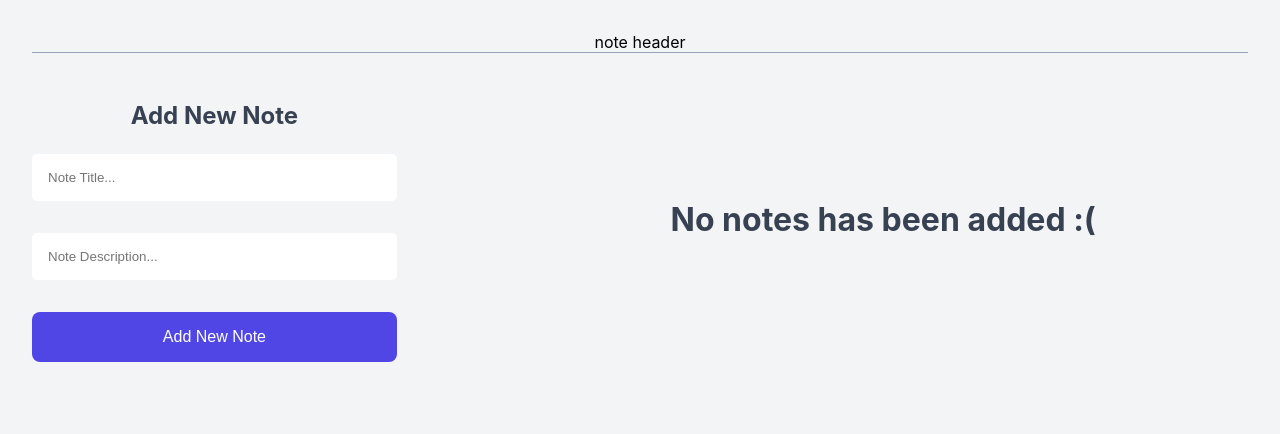
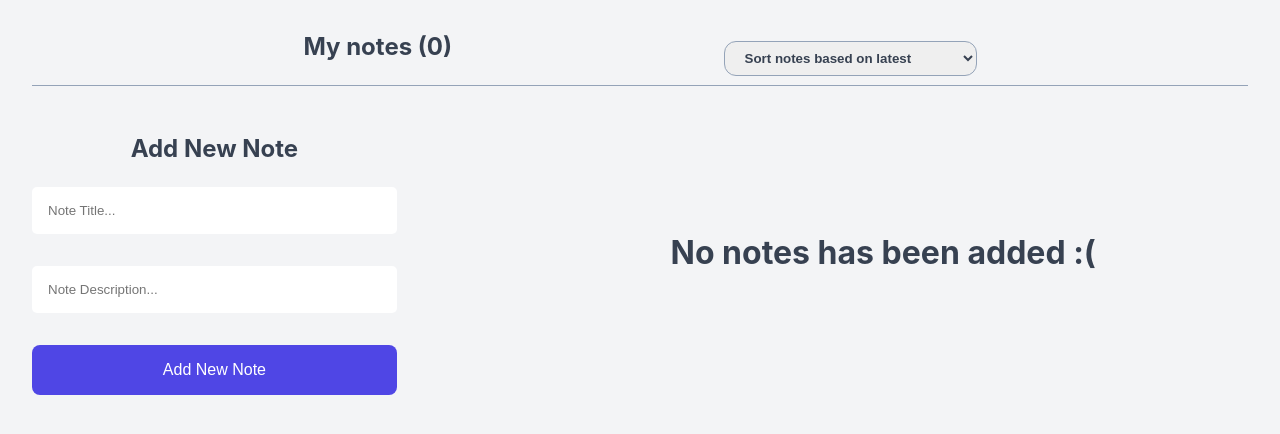
Before and after one commit to Soroosh-Hemati/NoteApp-React, a React app: page / in a window 1280 px wide. Shown: the top 434 px of the page. Built offline with nearby package versions, Linux system fonts and the light colour scheme; the HTML template or start-up script is replaced by a standard one.

Commit message:
NoteHeader component added and completed

```diff
--- a/src/App.css
+++ b/src/App.css
@@ -10,6 +10,9 @@
   justify-content: space-evenly;
   margin-bottom: 3rem;
   border-bottom: 1px solid var(--text-400);
+}
+.note-header select option{
+  padding: .5rem 0;
 }
 .note-app {
   display: flex;
--- a/src/App.jsx
+++ b/src/App.jsx
@@ -3,24 +3,34 @@ import NoteList from './components/NoteList'
 import './App.css'
 import { useState } from 'react'
 import NoteStatus from './components/NoteStatus';
+import NoteHeader from './components/NoteHeader';
 
 function App() {
   const [notes, setNotes] = useState([]);
+  const [sortBy, setSortBy] = useState('latest')
+
   const handleAddNote = (newNote) => {
     setNotes((prevNotes) => [...prevNotes, newNote])
   }
+
   const handleDeleteNote = (id) => setNotes((prevNotes) => prevNotes.filter((note) => note.id != id))
+
   const handleCheckNote = (event) => {
     const noteId = Number(event.target.value)
     setNotes((prevNotes) => prevNotes.map((note) => note.id == noteId ? { ...note, completed: !note.completed } : note))
   }
+
+  let sortedNotes = notes
+  if (sortBy == "earliest") sortedNotes = [...notes].sort((a, b) => new Date(a.createdAt) - new Date(b.createdAt))
+  if (sortBy == "latest") sortedNotes = [...notes].sort((a, b) => new Date(b.createdAt) - new Date(a.createdAt))
+  if (sortBy == "completed") sortedNotes = [...notes].sort((a, b) => Number(a.completed) - Number(b.completed))
   return <div className='container'>
-    <div className="note-header">note header</div>
+    <NoteHeader notes={notes} sortBy={sortBy} onSort={(event) => setSortBy(event.target.value)} />
     <div className="note-app">
       <AddNewNote onAddNote={handleAddNote} />
       <div className="note-container">
-        <NoteStatus notes = {notes}/>
-        <NoteList notes={notes} onDelete={handleDeleteNote} onCheck={handleCheckNote} />
+        <NoteStatus notes={notes} />
+        <NoteList notes={sortedNotes} onDelete={handleDeleteNote} onCheck={handleCheckNote} />
       </div>
     </div>
   </div>
--- /dev/null
+++ b/src/components/NoteHeader.jsx
@@ -0,0 +1,15 @@
+
+function NoteHeader({notes,sortBy,onSort}) {
+  return (
+    <div className="note-header">
+        <h2>My notes ({notes.length})</h2>
+        <select value={sortBy} onChange={onSort}>
+            <option value="latest">Sort notes based on latest</option>
+            <option value="earliest">Sort notes based on earliest</option>
+            <option value="compeleted">Sort notes based on completed</option>
+        </select>
+    </div>
+  )
+}
+
+export default NoteHeader
```
